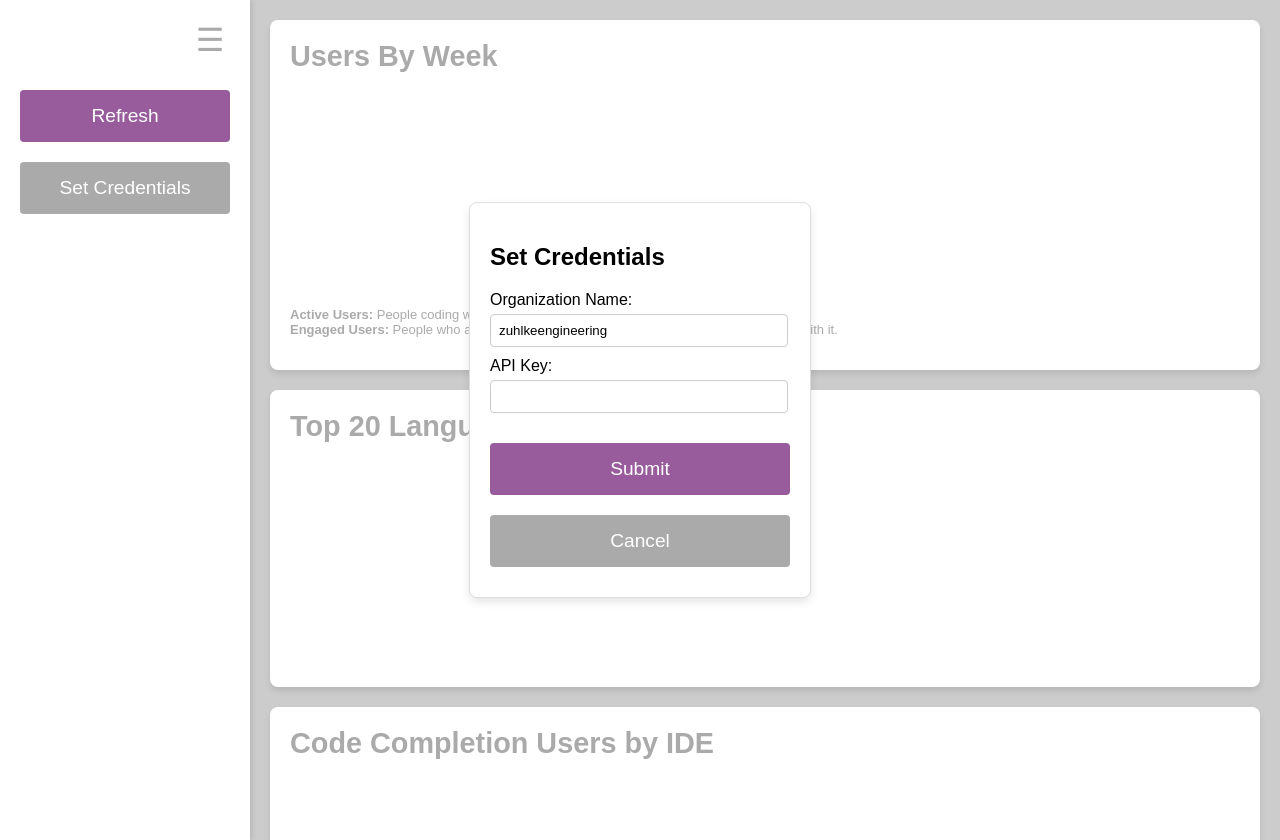
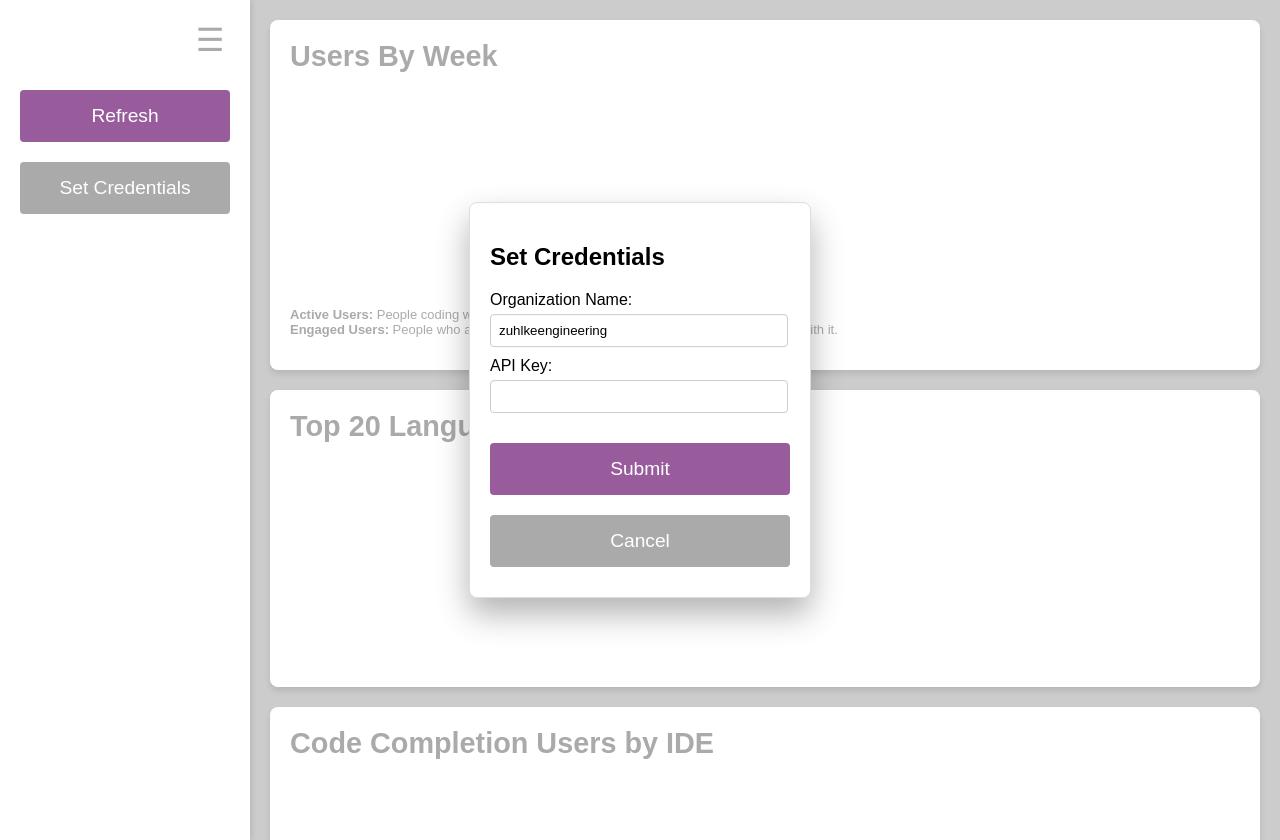
Before and after one commit to Zuehlke/ai-usage-dashboard, a plain HTML site: page webpage/index.html in a window 1280 px wide. Both pictures are taken after a click on the button "Set Credentials". Drawn offline with nearby package versions, Linux system fonts and the light colour scheme.

Commit message:
Give modal stronger shadow

```diff
--- a/webpage/style.css
+++ b/webpage/style.css
@@ -142,7 +142,7 @@ button:hover {
   padding: 20px;
   border: 1px solid #ddd;
   border-radius: 8px;
-  box-shadow: 0 4px 8px rgba(0, 0, 0, 0.1);
+  box-shadow: 0 16px 32px rgba(0, 0, 0, 0.3);
   z-index: 1000;
   min-width: 300px; /* Ensure minimum width for spacing */
 }
```
